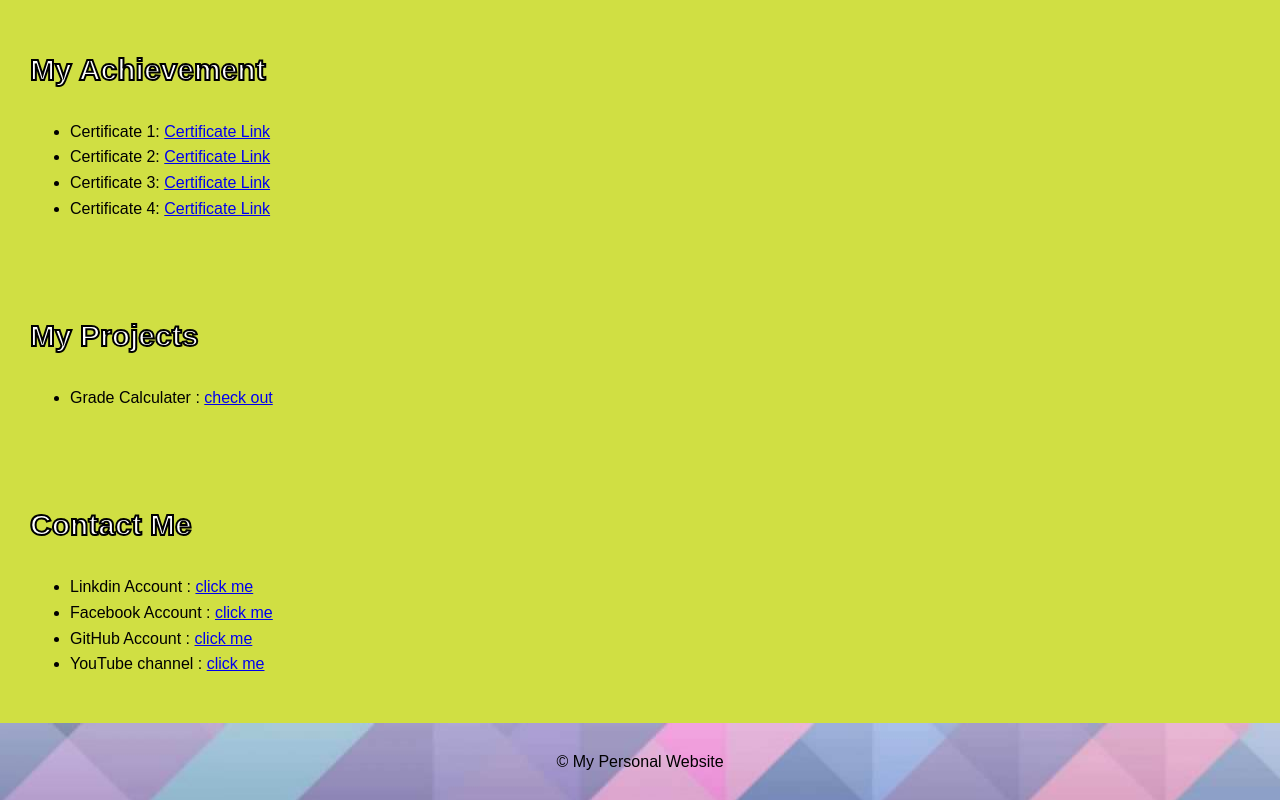
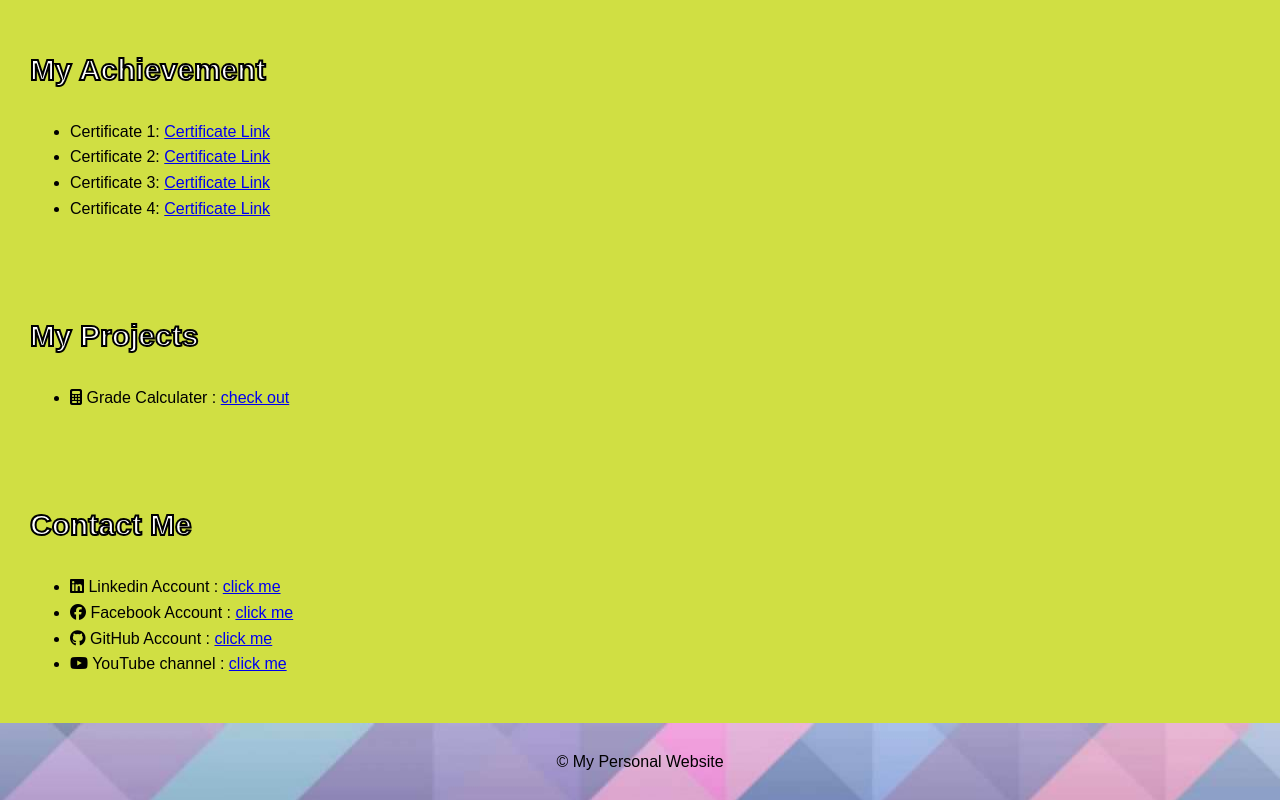
Before and after one commit to Trishir24/my-information, a plain HTML site: page index.html in a window 1280 px wide. Shown: the part 681-1481 px from the top of the page. Drawn offline with Linux system fonts and the light colour scheme.

Commit message:
Update index.html

```diff
--- a/index.html
+++ b/index.html
@@ -4,6 +4,7 @@
     <meta charset="UTF-8">
     <meta name="viewport" content="width=device-width, initial-scale=1.0">
     <link rel="stylesheet" href="index.css">
+    <link rel="stylesheet" href="https://cdnjs.cloudflare.com/ajax/libs/font-awesome/6.6.0/css/all.min.css" integrity="sha512-Kc323vGBEqzTmouAECnVceyQqyqdsSiqLQISBL29aUW4U/M7pSPA/gEUZQqv1cwx4OnYxTxve5UMg5GT6L4JJg==" crossorigin="anonymous" referrerpolicy="no-referrer" />
     <title>My Personal Website</title>
 </head>
 <body>
@@ -39,17 +40,17 @@
     <section id="Projects">
         <h2>My Projects</h2>
         <ul>
-            <li>Grade Calculater : <a href=" https://trishir24.github.io/Result/">check out</a></li>
+            <li><i class="fa-solid fa-calculator"></i> Grade Calculater : <a href=" https://trishir24.github.io/Result/">check out</a></li>
         </ul>
     </section>
 
     <section id="contact">
         <h2>Contact Me</h2>
         <ul>
-            <li> Linkdin Account : <a href="https://www.linkedin.com/in/trishir-mondal-453484318?utm_source=share&utm_campaign=share_via&utm_content=profile&utm_medium=android_app ">click me</a></li>
-            <li> Facebook Account : <a href="https://www.facebook.com/share/qcdmhFSdGztRPmuE/?mibextid=qi2Omg">click me</a></li>
-            <li> GitHub Account : <a href="https://github.com/Trishir24">click me</a></li>
-            <li> YouTube channel : <a href="https://youtube.com/@tmlife2005?si=tzcSJ4GTQmikYy2G">click me</a></li>
+            <li><i class="fa-brands fa-linkedin"></i> Linkedin Account : <a href="https://www.linkedin.com/in/trishir-mondal-453484318?utm_source=share&utm_campaign=share_via&utm_content=profile&utm_medium=android_app ">click me</a></li>
+            <li><i class="fa-brands fa-facebook"></i> Facebook Account : <a href="https://www.facebook.com/share/qcdmhFSdGztRPmuE/?mibextid=qi2Omg">click me</a></li>
+            <li><i class="fa-brands fa-github"></i> GitHub Account : <a href="https://github.com/Trishir24">click me</a></li>
+            <li><i class="fa-brands fa-youtube"></i> YouTube channel : <a href="https://youtube.com/@tmlife2005?si=tzcSJ4GTQmikYy2G">click me</a></li>
         </ul>
         <!-- <h2>Contact Me</h2>
         <form id="contact-form">
```
